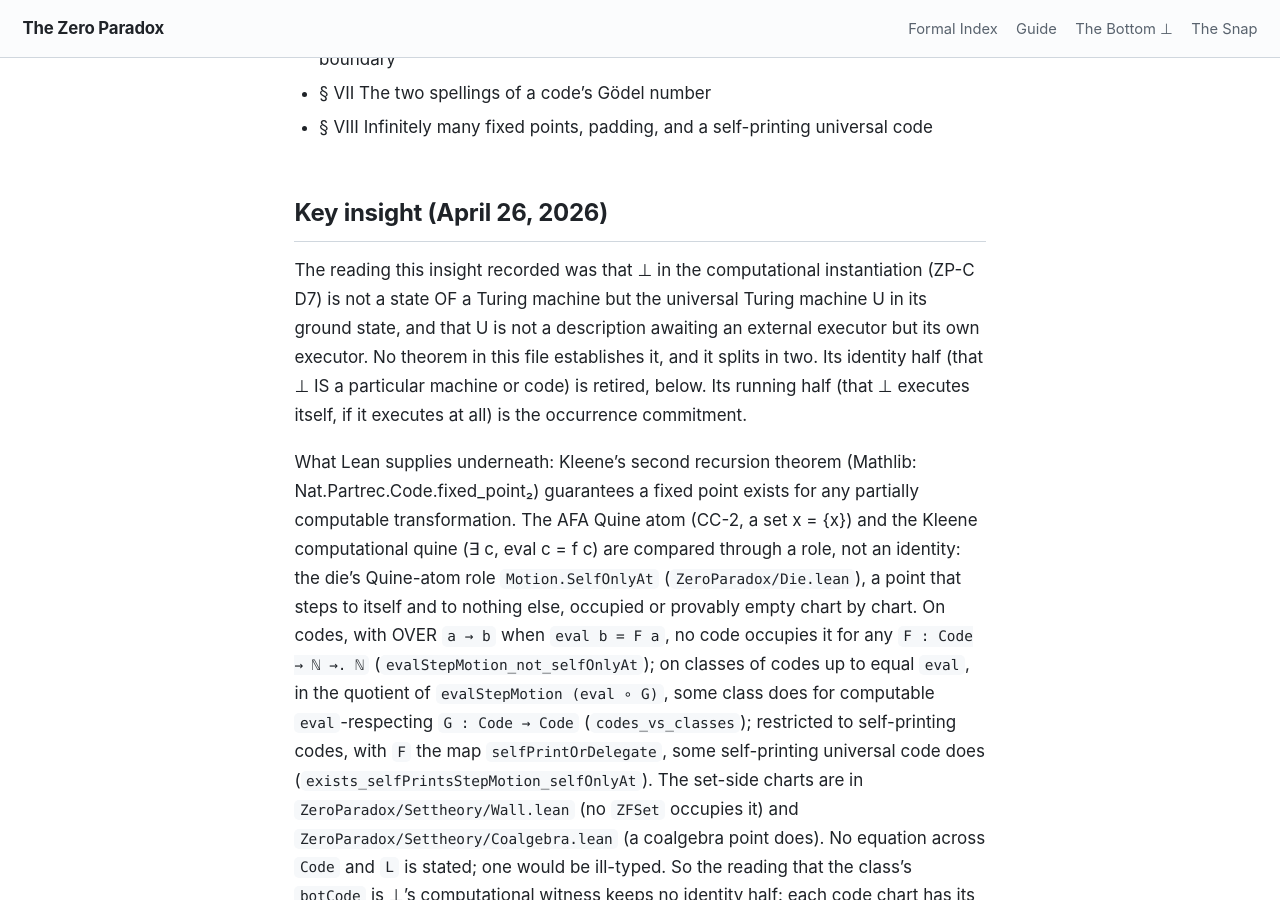
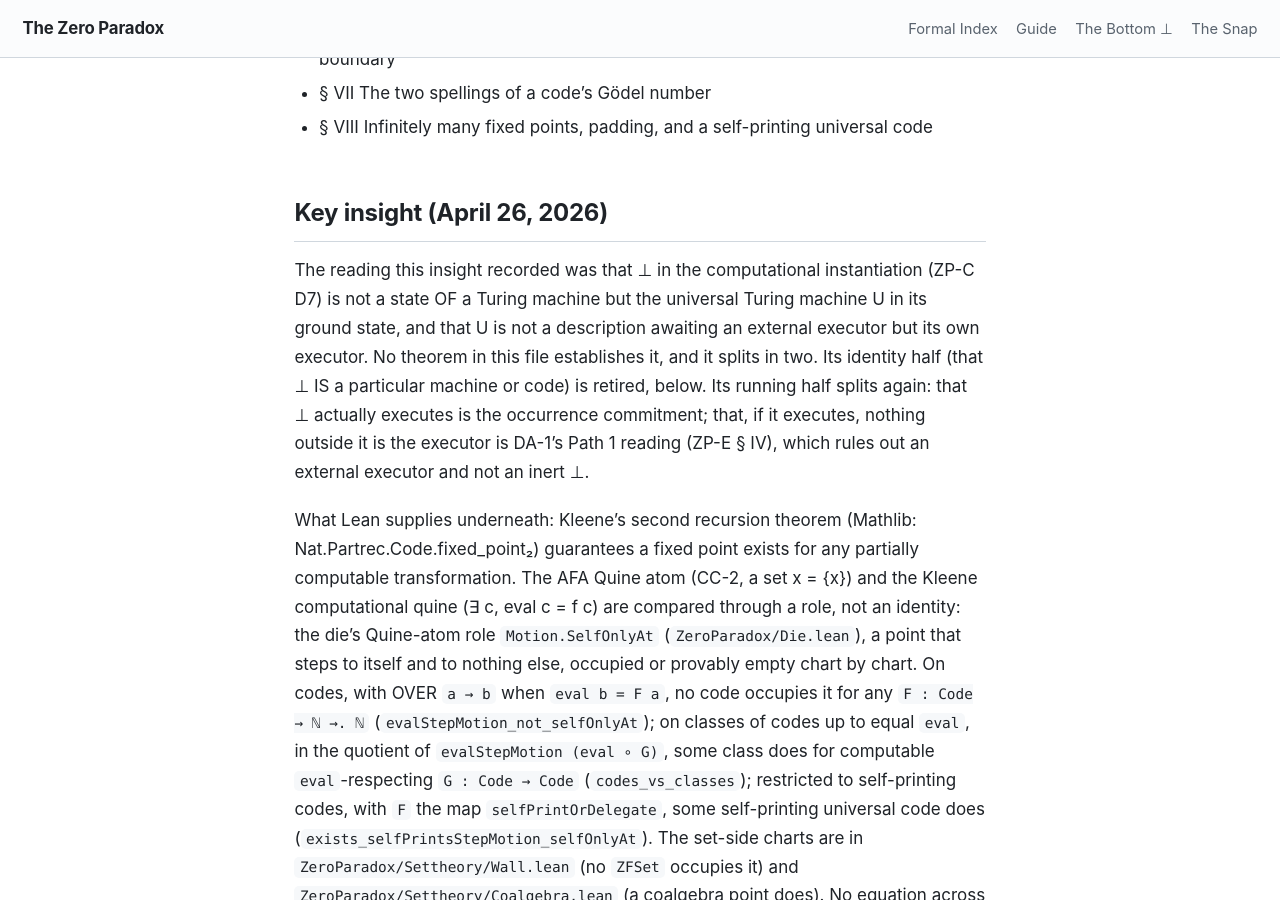
Before and after one commit to timbrigham/ZeroParadox, a Jekyll site: the page built from ZeroParadox/Computability/Kleene.md, in a window 1280 px wide and 900 px high, scrolled down 1513 px. Built offline with Jekyll 4.4.1, drawn with Linux system fonts in a browser that asks for light colours; our own code applies the rules of GitHub Pages for plain Markdown files.

Commit message:
Die arc 1b round 2 fixes: occurrence commitment unconditional again
The round-1 fix restated the occurrence commitment as "the bottom runs itself if
it runs at all", which a bottom that never runs satisfies. Kleene.md and
MINIMAL_CORE now split the running half: that the bottom actually runs is the
occurrence commitment; that, if it runs, nothing outside runs it is DA-1's Path 1.

Also: Kleene.lean class docstring gives per-step occupancy; CLAIMS CC-2 and the
AFA prior-art row say IsQuineAtom for t_exec; ZP-E cites trivialSelfApp and
quineAtomHost_quine_role_iff where its sentences need them; ComputationCannotBe
§ IV readings rescoped; ZP-P § III verb restored; QuineDichotomy bridge example
gets a Reading line.

Rebuilt ZP-E 3.71, ZP-P 1.31.

Co-Authored-By: Claude Opus 5.5 <noreply@anthropic.com>
Claude-Session: https://claude.ai/code/session_01Qj4hZEe22hsY1FqfbKnnU2

```diff
--- a/ZeroParadox/Computability/Kleene.md
+++ b/ZeroParadox/Computability/Kleene.md
@@ -51,8 +51,9 @@ The reading this insight recorded was that ⊥ in the computational instantiatio
 not a state OF a Turing machine but the universal Turing machine U in its ground state, and that
 U is not a description awaiting an external executor but its own executor. No theorem in this
 file establishes it, and it splits in two. Its identity half (that ⊥ IS a particular machine or
-code) is retired, below. Its running half (that ⊥ executes itself, if it executes at all) is the
-occurrence commitment.
+code) is retired, below. Its running half splits again: that ⊥ actually executes is the
+occurrence commitment; that, if it executes, nothing outside it is the executor is DA-1's Path 1
+reading (ZP-E § IV), which rules out an external executor and not an inert ⊥.
 
 What Lean supplies underneath: Kleene's second recursion theorem (Mathlib:
 Nat.Partrec.Code.fixed_point₂) guarantees a fixed point exists for any partially
--- a/scripts/build_zpp.py
+++ b/scripts/build_zpp.py
@@ -1,13 +1,13 @@
 """
 Zero Paradox — ZP-P: The Fixed-Point Fork PDF Builder
-Version 1.30 | November 2026
+Version 1.31 | November 2026
 Follows all rules in scripts/PDF_Rendering_Standards.md.
 """
 
 import os
 from zp_utils import *
 
-VERSION = '1.30'
+VERSION = '1.31'
 FIRST_RELEASED = 'June 2026'
 
 
@@ -322,7 +322,7 @@ def build():
         'no well-founded set does (zfset_quine_role_unoccupied), 0 of the 2-adic integers does under '
         'doubling (z2_two_views), &#8869; is the only occupant under a semilattice\'s '
         'self-application map (selfApp_quine_role_iff), and on Kleene\'s codes, stepping from a code '
-        'to the codes whose output a map assigns it, no single code '
+        'to the codes whose output is what a map assigns it, no single code '
         'occupies it while, for a computable map respecting equal output, some class of codes up to '
         'equal output does (codes_vs_classes). Under a function step, occupying the role is being a '
         'fixed point (Motion.selfOnlyAt_ofFun_iff), so the 2-adic and self-application rows restate '
```
Also changed, not shown: CLAIMS.md (+2 -2 lines), MINIMAL_CORE.md (+1 -1 lines), README.md (+2 -2 lines), register.md (+2 -2 lines), scripts/build_zpe.py (+6 -6 lines), 5 other files.
